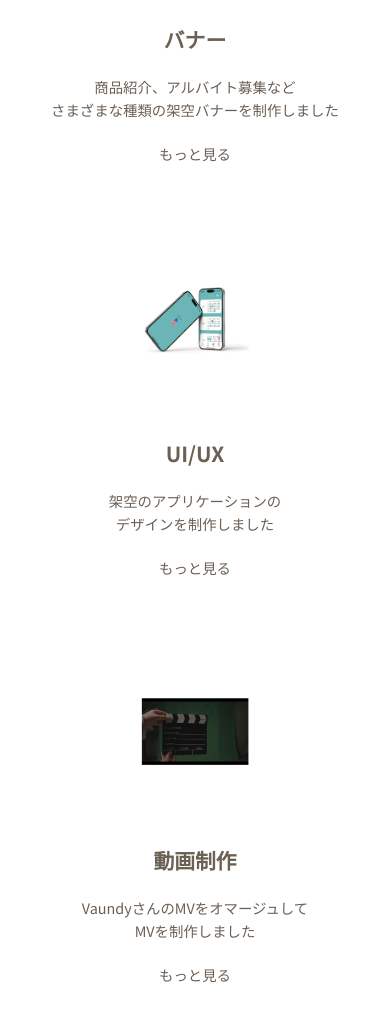
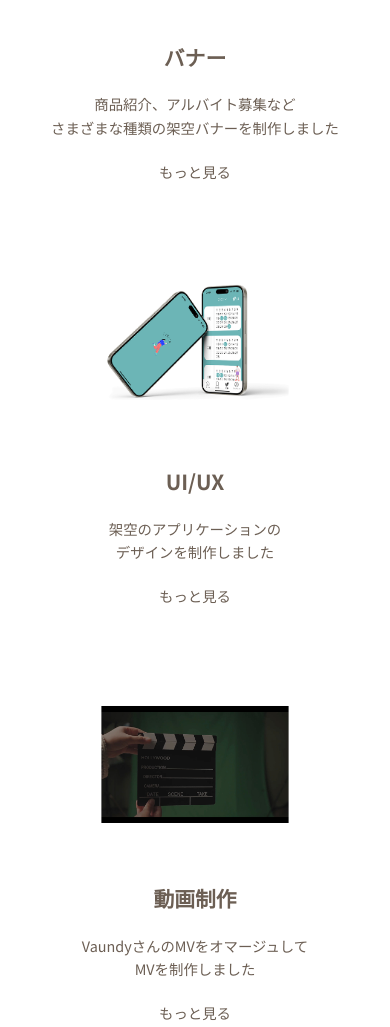
Before and after one commit to miyu-ko/portfolio-site, a plain HTML site: page index.html in a window 390 px wide. Shown: the part 1382-2409 px from the top of the page. Drawn offline with Linux system fonts and the light colour scheme.

Commit message:
Update style.css

```diff
--- a/style.css
+++ b/style.css
@@ -293,7 +293,7 @@ h2 {
     }
 
     section {
-        padding: 30px 12%;
+        padding: 30px 10%;
     }
 
     .hero-text {
@@ -355,11 +355,6 @@ h2 {
         text-align: center;
     }
 
-    /* 画像の箱の高さを決める */
-    #work-video .work-image {
-        height: 230px;
-    }
-
     /* PC用の回転スライダーを「非表示」にする */
     #work-video .image-slider {
         display: none;
@@ -373,7 +368,6 @@ h2 {
     .work-item .work-image {
         height: 300px;
         overflow: hidden;
-        transform: scale(0.6);
     }
 
 
```
